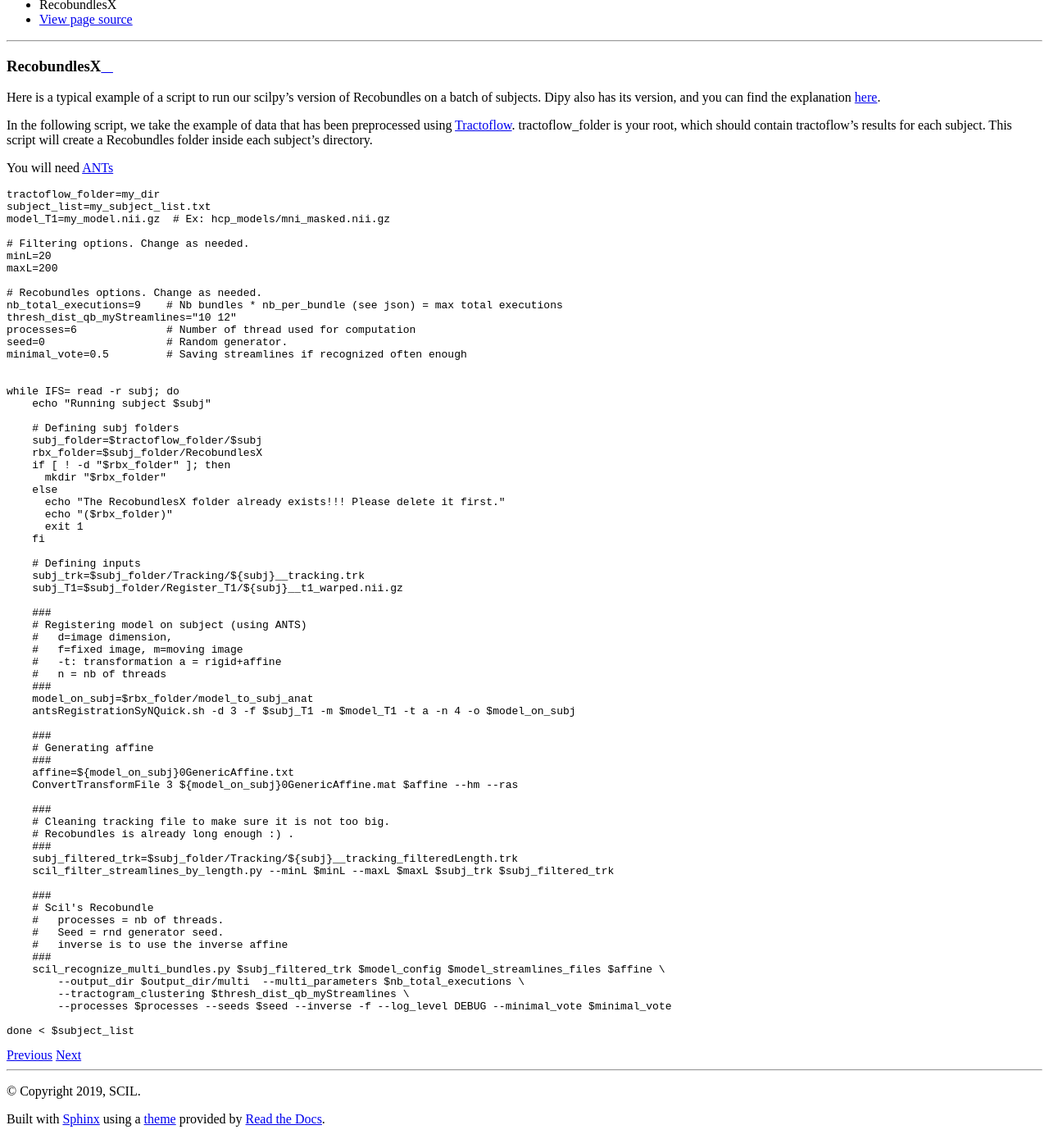
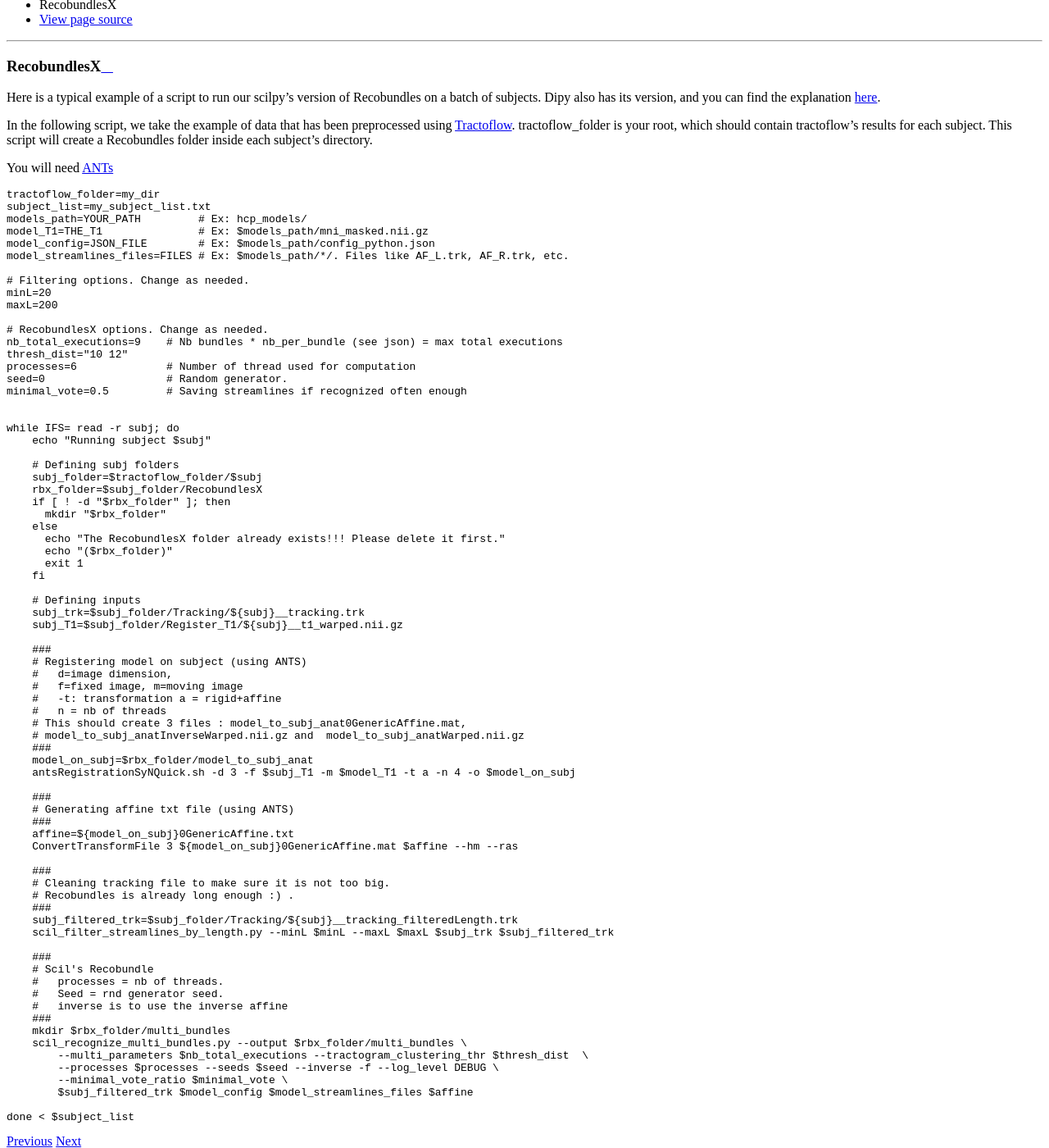
Before and after one commit to scilus/scil-documentation, a Sphinx documentation site: the page built from source/our_tools/recobundles.rst, in a window 1280 px wide and 1400 px high, scrolled down 760 px. Shown: the whole window at 82% size. Built offline with Sphinx 7.4.7 and the Read the Docs theme 2.0.0, drawn with Linux system fonts in a browser that asks for light colours.

```diff
--- a/source/our_tools/recobundles.rst
+++ b/source/our_tools/recobundles.rst
@@ -11,15 +11,18 @@ You will need :ref:`ref_ants`
 
     tractoflow_folder=my_dir
     subject_list=my_subject_list.txt
-    model_T1=my_model.nii.gz  # Ex: hcp_models/mni_masked.nii.gz
+    models_path=YOUR_PATH         # Ex: hcp_models/
+    model_T1=THE_T1               # Ex: $models_path/mni_masked.nii.gz
+    model_config=JSON_FILE        # Ex: $models_path/config_python.json
+    model_streamlines_files=FILES # Ex: $models_path/*/. Files like AF_L.trk, AF_R.trk, etc.
 
     # Filtering options. Change as needed.
     minL=20
     maxL=200
 
-    # Recobundles options. Change as needed.
+    # RecobundlesX options. Change as needed.
     nb_total_executions=9    # Nb bundles * nb_per_bundle (see json) = max total executions
-    thresh_dist_qb_myStreamlines="10 12"
+    thresh_dist="10 12"
     processes=6              # Number of thread used for computation
     seed=0                   # Random generator.
     minimal_vote=0.5         # Saving streamlines if recognized often enough
@@ -49,12 +52,14 @@ You will need :ref:`ref_ants`
         #   f=fixed image, m=moving image
         #   -t: transformation a = rigid+affine
         #   n = nb of threads
+        # This should create 3 files : model_to_subj_anat0GenericAffine.mat,
+        # model_to_subj_anatInverseWarped.nii.gz and  model_to_subj_anatWarped.nii.gz
         ###
         model_on_subj=$rbx_folder/model_to_subj_anat
         antsRegistrationSyNQuick.sh -d 3 -f $subj_T1 -m $model_T1 -t a -n 4 -o $model_on_subj
 
         ###
-        # Generating affine
+        # Generating affine txt file (using ANTS)
         ###
         affine=${model_on_subj}0GenericAffine.txt
         ConvertTransformFile 3 ${model_on_subj}0GenericAffine.mat $affine --hm --ras
@@ -72,9 +77,11 @@ You will need :ref:`ref_ants`
         #   Seed = rnd generator seed.
         #   inverse is to use the inverse affine
         ###
-        scil_recognize_multi_bundles.py $subj_filtered_trk $model_config $model_streamlines_files $affine \
-            --output_dir $output_dir/multi  --multi_parameters $nb_total_executions \
-            --tractogram_clustering $thresh_dist_qb_myStreamlines \
-            --processes $processes --seeds $seed --inverse -f --log_level DEBUG --minimal_vote $minimal_vote
+        mkdir $rbx_folder/multi_bundles
+        scil_recognize_multi_bundles.py --output $rbx_folder/multi_bundles \
+            --multi_parameters $nb_total_executions --tractogram_clustering_thr $thresh_dist  \
+            --processes $processes --seeds $seed --inverse -f --log_level DEBUG \
+            --minimal_vote_ratio $minimal_vote \
+            $subj_filtered_trk $model_config $model_streamlines_files $affine
 
     done < $subject_list
--- a/source/tools/ants.rst
+++ b/source/tools/ants.rst
@@ -21,4 +21,6 @@ ANTs
 
     You can find instructions on `ANTs github page <https://github.com/ANTsX/ANTs/wiki/Compiling-ANTs-on-Linux-and-Mac-OS>`_, but from our tests it seems easier to use `Neurodebian's page <http://neuro.debian.net/pkgs/ants.html>`_ (click on "Install this package", select your system, choose any download server and follow instructions*). To check your installation, start typing 'ant' in your terminal and hit tab twice. You should see a list of ants options such as 'antsRegistrationSyNQuick.sh'.
 
+    Then add this line to your bashrc:  `export ANTSPATH=/usr/lib/ants/`
+
     \* Be careful though as these instructions can create errors in your sources.list. If you see warnings when running apt-get update, you probably now have twice the same key. Use your favorite editor to delete the doublons.
```
Also changed, not shown: source/our_tools/other_pipelines.rst (+31 -2 lines).
